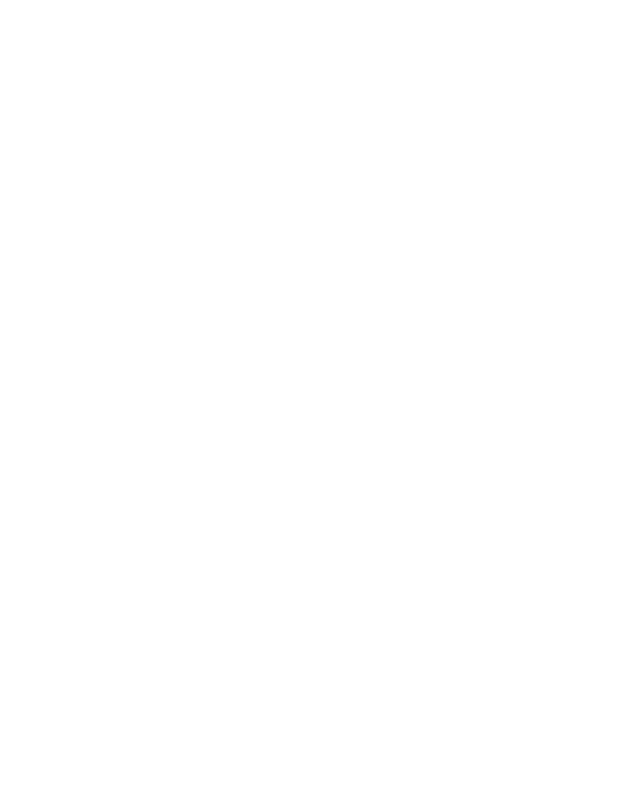
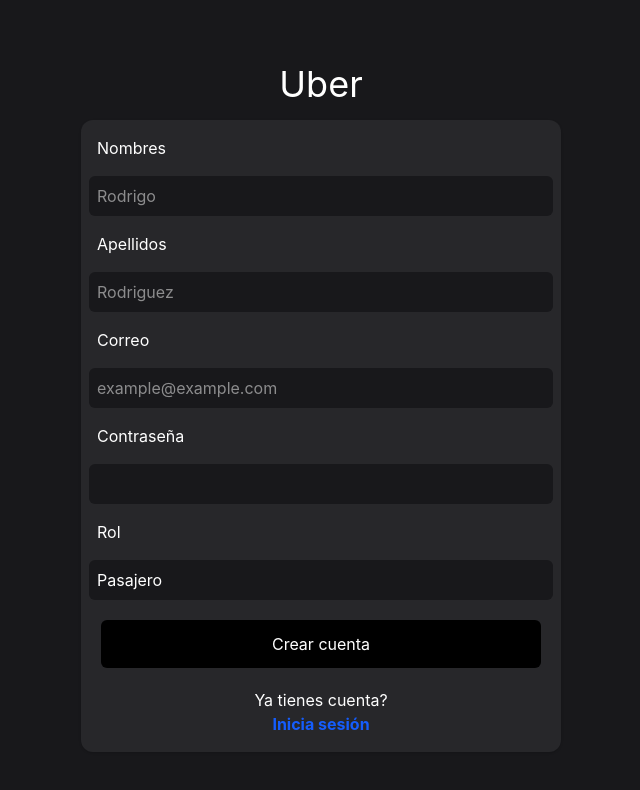
Before and after one commit to josevillalobostc/e2e_2_metroides, a React (Vite) app: page /register in a window 1280 px wide. Shown: the top 790 px of the page, without its empty margins (319-959 px from the left). Built offline with nearby package versions, Linux system fonts and the light colour scheme; no server answers.

Commit message:
login y register

```diff
--- a/src/App.tsx
+++ b/src/App.tsx
@@ -1,13 +1,15 @@
 import React from "react";
 import { BrowserRouter, Route, Routes } from "react-router-dom";
 import Layout from "./components/Layout";
+import Login from "./pages/Login";
+import Register from "./pages/Register";
 
 function App() {
   return (
     <BrowserRouter>
       <Routes>
-        <Route path="/login" element={<></>} />
-        <Route path="/register" element={<></>} />
+        <Route path="/login" element={<Login />} />
+        <Route path="/register" element={<Register />} />
         <Route element={<Layout />}>
           <Route path="/dashboard" element={<></>} />
           <Route path="/historial" element={<></>} />
--- a/src/components/Layout.tsx
+++ b/src/components/Layout.tsx
@@ -2,8 +2,8 @@
 
 export default function Layout() {
   return (
-    <div className="min-h-screen bg-neutral-900">
-      <nav className="text-white">Uber clone</nav>
+    <div className="min-h-screen bg-neutral-900 flex flex-col items-center">
+      <nav className="text-white text-2xl">Uber</nav>
       <main>
         <Outlet />
       </main>
--- /dev/null
+++ b/src/pages/Login.tsx
@@ -0,0 +1,80 @@
+import { useForm } from "react-hook-form";
+import api from "../api/axios";
+import { useState } from "react";
+import { Link, useNavigate } from "react-router-dom";
+
+type LoginForm = {
+  email: string;
+  password: string;
+};
+
+export default function Login() {
+  const [loading, setLoading] = useState(false);
+  const [error, setError] = useState<string | null>(null);
+  const {
+    register,
+    handleSubmit,
+    formState: { errors },
+  } = useForm<LoginForm>();
+  const navigate = useNavigate();
+
+  const onSubmit = async (data: LoginForm) => {
+    setLoading(true);
+    await api
+      .post("/auth/login", data)
+      .then((response) => {
+        setError(null);
+        localStorage.setItem("access_token", response.data.token);
+        navigate("/dashboard");
+      })
+      .catch((e) => {
+        setError(e.response.data.error);
+      });
+    setLoading(false);
+  };
+
+  return (
+    <div className="bg-zinc-900 flex flex-col h-screen w-screen items-center justify-center">
+      <label className="text-white text-4xl m-4">Uber</label>
+      <form
+        onSubmit={handleSubmit(onSubmit)}
+        className="flex flex-col g-2 p-2 gap-2 bg-zinc-800 text-white shadow rounded-xl w-120"
+      >
+        <span className="p-2">Correo</span>
+        <input
+          className="appearance-none outline-none bg-zinc-900 rounded-md ring-2 ring-transparent focus:ring-blue-600 p-2"
+          {...register("email", { required: "Es obligatorio poner un correo" })}
+          placeholder="example@example.com"
+        />
+        {errors.email && (
+          <span className="text-red-500">{errors.email.message}</span>
+        )}
+
+        <span className="p-2">Contraseña</span>
+        <input
+          className="appearance-none outline-none bg-zinc-900 rounded-md ring-2 ring-transparent focus:ring-blue-600 p-2"
+          {...register("password", { required: "Coloque su contraseña" })}
+          type="password"
+        />
+        {errors.password && (
+          <span className="text-red-500">{errors.password.message}</span>
+        )}
+
+        <button
+          className="appearance-none outline-none bg-black rounded-md hover:cursor-pointer hover:bg-zinc-900 m-3 p-3"
+          type="submit"
+          disabled={loading}
+        >
+          Iniciar sesión
+        </button>
+        <label>{error}</label>
+        <div className="flex flex-col items-center justify-between">
+          <label>No tienes una cuenta?</label>
+          <Link to="/register" className="text-blue-600 font-bold">
+            Registrate ahora
+          </Link>
+        </div>
+      </form>
+    </div>
+  );
+}
--- /dev/null
+++ b/src/pages/Register.tsx
@@ -0,0 +1,115 @@
+import { useForm } from "react-hook-form";
+import api from "../api/axios";
+import { useState } from "react";
+import { Link, useNavigate } from "react-router-dom";
+
+type RegisterForm = {
+  firstName: string;
+  lastName: string;
+  email: string;
+  password: string;
+  role: string;
+};
+
+export default function Register() {
+  const [loading, setLoading] = useState(false);
+  const [error, setError] = useState<string | null>(null);
+  const {
+    register,
+    handleSubmit,
+    formState: { errors },
+  } = useForm<RegisterForm>();
+  const navigate = useNavigate();
+
+  const onSubmit = async (data: RegisterForm) => {
+    setLoading(true);
+    await api
+      .post("/auth/register", data)
+      .then((response) => {
+        setError(null);
+        localStorage.setItem("access_token", response.data.token);
+        navigate("/dashboard");
+      })
+      .catch((e) => {
+        setError(e.response.data.error);
+      });
+    setLoading(false);
+  };
+
+  return (
+    <div className="bg-zinc-900 flex flex-col h-screen w-screen items-center justify-center">
+      <label className="text-white text-4xl m-4">Uber</label>
+
+      <form
+        onSubmit={handleSubmit(onSubmit)}
+        className="flex flex-col g-2 p-2 gap-2 tems-center bg-zinc-800 text-white shadow rounded-xl w-120"
+      >
+        <span className="p-2">Nombres</span>
+        <input
+          className="appearance-none outline-none bg-zinc-900 rounded-md ring-2 ring-transparent focus:ring-blue-600 p-2"
+          {...register("firstName", { required: "Coloque su nombre" })}
+          placeholder="Rodrigo"
+        />
+        {errors.firstName && (
+          <span className="text-red-500">{errors.firstName.message}</span>
+        )}
+        <span className="p-2">Apellidos</span>
+        <input
+          className="appearance-none outline-none bg-zinc-900 rounded-md ring-2 ring-transparent focus:ring-blue-600 p-2"
+          {...register("lastName", { required: "Coloque sus apellidos" })}
+          placeholder="Rodriguez"
+        />
+        {errors.lastName && (
+          <span className="text-red-500">{errors.lastName.message}</span>
+        )}
+        <span className="p-2">Correo</span>
+        <input
+          className="appearance-none outline-none bg-zinc-900 rounded-md ring-2 ring-transparent focus:ring-blue-600 p-2"
+          {...register("email", { required: "Coloque un correo" })}
+          placeholder="example@example.com"
+        />
+        {errors.email && (
+          <span className="text-red-500">{errors.email.message}</span>
+        )}
+        <span className="p-2">Contraseña</span>
+        <input
+          className="appearance-none outline-none bg-zinc-900 rounded-md ring-2 ring-transparent focus:ring-blue-600 p-2"
+          {...register("password", {
+            required: "Coloque una contraseña de 6 dígitos o más",
+            minLength: 6,
+          })}
+          type="password"
+        />
+        {errors.password && (
+          <span className="text-red-500">{errors.password.message}</span>
+        )}
+        <span className="p-2">Rol</span>
+        <select
+          {...register("role", { required: "Seleccione un rol" })}
+          className="appearance-none outline-none bg-zinc-900 rounded-md ring-2 ring-transparent focus:ring-blue-600 p-2"
+        >
+          <option value="PASSENGER">Pasajero</option>
+          <option value="DRIVER">Conductor</option>
+        </select>
+        {errors.role && (
+          <span className="text-red-500">{errors.role.message}</span>
+        )}
+        <button
+          className="appearance-none outline-none bg-black rounded-md hover:cursor-pointer hover:bg-zinc-900 m-3 p-3"
+          type="submit"
+          disabled={loading}
+        >
+          Crear cuenta
+        </button>
+        <div className="flex flex-col items-center justify-between">
+          <label>Ya tienes cuenta?</label>
+          <Link to="/login" className="text-blue-600 font-bold">
+            Inicia sesión
+          </Link>
+        </div>
+
+        <label>{error}</label>
+      </form>
+    </div>
+  );
+}
```
